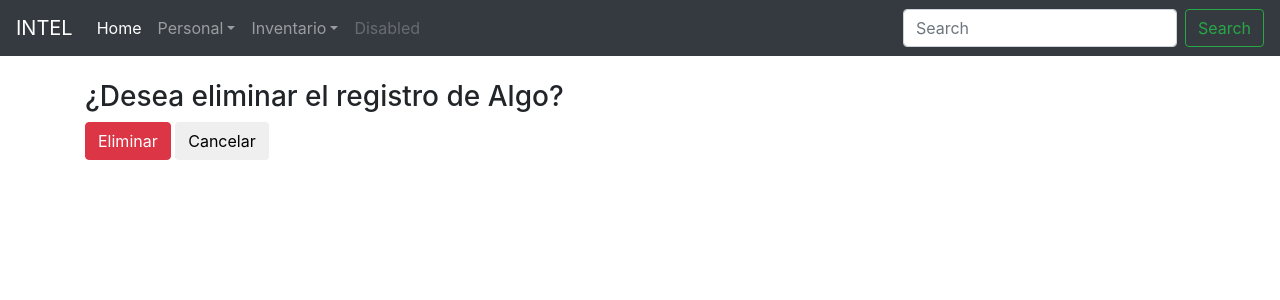
After one commit to cristian-casih/DjangoProject, a Django app: page /gestion/eliminarinventario/4/ in a window 1280 px wide. The commit adds this page. Shown: the top 300 px of the page. Run offline with Django 3.2, Linux system fonts and the light colour scheme; data comes from the database, SQL or seed files in the repository; both versions use the stored data as it was after the commit; parts of the project's set-up code (start-up, migrations or seed data) failed here and were passed over; some libraries are stand-ins or nearby versions.

Commit message:
martes12:49

```diff
--- a/src/gestion/forms.py
+++ b/src/gestion/forms.py
@@ -37,11 +37,13 @@ class Inventarioform(forms.ModelForm):
     class Meta:
         model = Inventario
         fields = [
+            "personal",
             "nombre",
             "numeroserie",
             "descripcion",
         ]
         labels = {
+
             "nombre": "Nombre",
             "numeroserie": "Numero de serie",
             "descripcion": "Descripcion",
--- a/src/gestion/models.py
+++ b/src/gestion/models.py
@@ -11,7 +11,7 @@ class Personal(models.Model):
     fecha_nacimiento = models.DateField(null=True, blank=True)
     fecha_registro = models.DateTimeField(auto_now_add=True,null=True, blank=True)
     email = models.EmailField()
-    estadoactivo = models.BooleanField(default=True, editable=True)
+    estadoactivo = models.BooleanField(default=True,null=True, blank=True, editable=True)
 
     def __str__(self):
         return self.apellido
@@ -21,6 +21,6 @@ class Inventario(models.Model):
     personal = models.ForeignKey(Personal, on_delete=models.CASCADE,)
     nombre = models.CharField(max_length=100, null=True, blank=True)
     numeroserie = models.IntegerField(null=True, blank=True)
-    #estadoactivo = models.BooleanField(default=True, editable=False)
+    estadoactivo = models.BooleanField(default=True,null=True, blank=True, editable=True)
     #imagen = models.ImageField(blank=True, null=True, verbose_name='Photo')
     descripcion = models.TextField()
--- /dev/null
+++ b/src/gestion/templates/gestion/inventario_delete.html
@@ -0,0 +1,11 @@
+{% extends "base.html" %}
+{% load crispy_forms_tags %}
+{% block head_title%}Eliminar Inventario{% endblock %}
+{% block content %}
+<form method="post">
+    {% csrf_token %}
+    <h3>¿Desea eliminar el registro de {{ object.nombre }}?</h3>
+    <input class="btn btn-danger" type="submit" value="Eliminar"/>
+    <input class="btn btn-default" href="{% url 'gestion:inventario_list'%}" type="submit"value="Cancelar"/>
+</form>
+{% endblock %}
--- a/src/gestion/templates/gestion/inventario_form.html
+++ b/src/gestion/templates/gestion/inventario_form.html
@@ -6,7 +6,6 @@
 
 <form method="POST">
     {% csrf_token %}
-    {{ form2|crispy }}
     {{ form|crispy }}
 
     <input type='submit' value='Registrar'/>
--- a/src/gestion/urls.py
+++ b/src/gestion/urls.py
@@ -11,8 +11,9 @@ urlpatterns = [
     path('eliminarpersonal/<int:pk>/', views.PersonalDelete.as_view(), name='personal_delete'),
     path('personal/', views.PersonalList.as_view(), name ='personal_list'),
     path('personalinv/<int:pk>/', views.personal_inv, name='personal_inv'),
-    path('inicioinventario', views.index_inventario, name='inicioinventario'),
     path('inventario/', views.InventarioList.as_view(), name='inventario_list'),
     path('nuevoinventario', views.InventarioCreate.as_view(), name='inventario_form'),
+    path('editarinventario/<int:pk>/', views.InventarioUpdate.as_view(), name='inventario_form'),
+    path('eliminarinventario/<int:pk>/', views.InventarioDelete.as_view(), name='inventario_delete'),
 
 ]
--- a/src/gestion/views.py
+++ b/src/gestion/views.py
@@ -4,31 +4,9 @@ from .models import Personal, Inventario
 from django.urls import reverse_lazy
 from django.views.generic import ListView
 from django.views.generic.edit import CreateView, UpdateView, DeleteView
-from django.http import HttpResponse, HttpResponseRedirect
 # Create your views here.
 
 def inicio(request):
-    titulo = "Hola"
-    if request.user.is_authenticated:
-        titulo = "Bienvenido %s" %(request.user)
-    #
-    # form = RegModelForm(request.POST or None)
-    #
-    # context = {
-    #     "titulo": titulo,
-    #     "el_form": form,
-    # }
-    # # if form.is_valid():
-    # #     apellido = form.cleaned_data.get("apellido")
-    # #     form.save()
-    # #     context = {
-    # #         "titulo": "Registrado con exito %s!" %(apellido)
-    # #     }
-    # #
-    # # return render(request, "gestion/inicio.html", context)
-    # if form.is_valid():
-    #     form.save()
-    #
     return render(request, "gestion/inicio.html")
 
 
@@ -59,20 +37,23 @@ class PersonalList(ListView):
     def get_queryset(self):
         return Personal.objects.filter(estadoactivo=True).order_by('id')
 
+class PersonalIList(ListView):
+    model = Personal
+    template_name = 'gestion/personal_inv.html'
+
+    def get_queryset(self):
+        return Personal.objects.filter(estadoactivo=True).order_by('id')
+
 
 def personal_inv(request):
-    inventario= Inventario.objects.all(pk=id)
+    inventario= Inventario.objects.filter(pk=id)
     contexto = {'inventario': inventario}
 
     return render(request, "gestion/personal_inv.html", contexto)
 
 
-def index_inventario(request):
-    return HttpResponse("Pagina inventario")
-
-
 class InventarioList(ListView):
-    model= Inventario
+    model = Inventario
     template_name = 'gestion/inventario_list.html'
 
     def get_queryset(self):
@@ -83,25 +64,16 @@ class InventarioCreate(CreateView):
     model = Inventario
     template_name = 'gestion/inventario_form.html'
     form_class = Inventarioform
-    second_form_class = Personalform
     success_url = reverse_lazy('gestion:inventario_list')
 
-    def get_context_data(self, **kwargs):
-        context = super(InventarioCreate, self).get_context_data(**kwargs)
-        if 'form' not in context:
-            context['form'] = self.form_class(self.request.GET)
-        if 'form2' not in context:
-            context['form2'] = self.second_form_class(self.request.GET)
-        return context
+class InventarioUpdate(UpdateView):
+    model = Inventario
+    form_class = Inventarioform
+    template_name_suffix = "_form"
+    success_url = reverse_lazy("gestion:inventario_list")
 
-    def post(self, request, *args, **kwargs):
-        self.object = self.get_object
-        form = self.form_class(request.POST)
-        form2 = self.second_form_class(request.POST)
-        if form.is_valid() and form2.is_valid():
-            inventario = form.save(commit=False)
-            inventario.personal = form2.save()
-            inventario.save()
-            return HttpResponseRedirect(self.get_success_url())
-        else:
-            return self.render_to_response(self.get_context_data(form=form, form2=form2))
+
+class InventarioDelete(DeleteView):
+    model = Inventario
+    template_name = "gestion/inventario_delete.html"
+    success_url = reverse_lazy("gestion:inventario_list")
--- a/src/templates/base.html
+++ b/src/templates/base.html
@@ -46,5 +46,6 @@
     <script>window.jQuery || document.write('<script src="../../assets/js/vendor/jquery-slim.min.js"><\/script>')</script>
     <script src="{% static 'js/popper.min.js' %}"></script>
     <script src="{% static 'js/bootstrap.min.js' %}"></script>
+
   </body>
 </html>
--- a/src/templates/navbar.html
+++ b/src/templates/navbar.html
@@ -9,7 +9,7 @@
       <div class="collapse navbar-collapse" id="navbarCollapse">
         <ul class="navbar-nav mr-auto">
           <li class="nav-item active">
-            <a class="nav-link" href="../">Home <span class="sr-only">(current)</span></a>
+            <a class="nav-link" href="../gestion">Home <span class="sr-only">(current)</span></a>
           </li>
           <li class="nav-item dropdown">
             <a class="nav-link dropdown-toggle" href="#" role="button" data-toggle="dropdown" >Personal</a>
@@ -20,11 +20,15 @@
             <a class="dropdown-item" href="#">Something else here</a>
           </div>
           </li>
-           <li class="nav-item">
-            <a class="nav-link" href="../gestion/personal">Listado Personal</a>
-          </li>
-           <li class="nav-item">
-            <a class="nav-link" href="../gestion/nuevopersonal">Nuevo Personal</a>
+
+          <li class="nav-item dropdown">
+            <a class="nav-link dropdown-toggle" href="#" role="button" data-toggle="dropdown" >Inventario</a>
+            <div class="dropdown-menu" aria-labelledby="navbarDropdown">
+              <a class="dropdown-item" href="../gestion/inventario">Listado Inventario</a>
+              <a class="dropdown-item" href="../gestion/nuevoinventario">Nuevo Inventario</a>
+            <div class="dropdown-divider"></div>
+            <a class="dropdown-item" href="#">Something else here</a>
+          </div>
           </li>
           <li class="nav-item">
             <a class="nav-link disabled" href="#">Disabled</a>
```
Also changed, not shown: src/gestion/templates/gestion/inventario_list.html (+8 -6 lines), src/gestion/templates/gestion/personal_inv.html (+18 -7 lines), src/gestion/templates/gestion/personal_list.html (+9 -1 lines), src/gestion/templates/gestion/personal_update.html (deleted, +0 -13 lines), src/db.sqlite3, src/gestion/migrations/0007_auto_20190123_1324.py (added), src/gestion/migrations/0008_inventario_estadoactivo.py (added).
